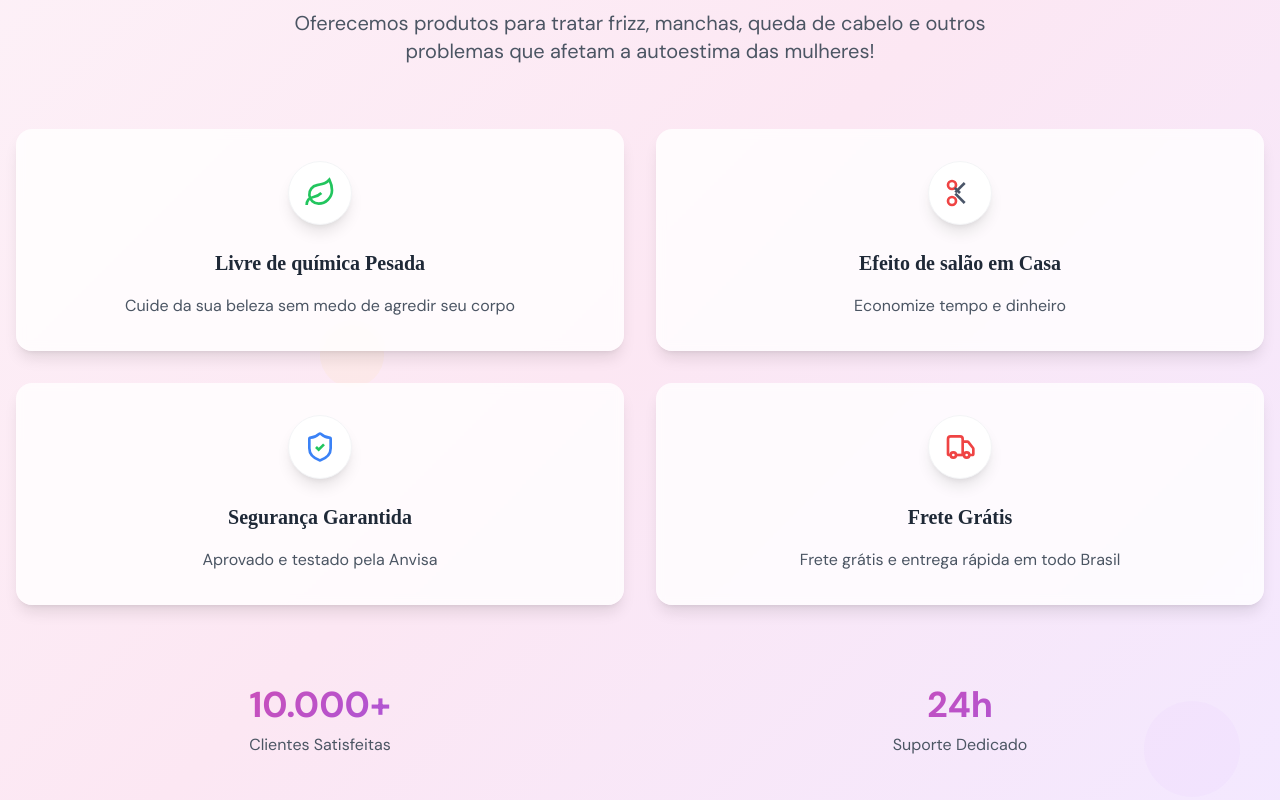
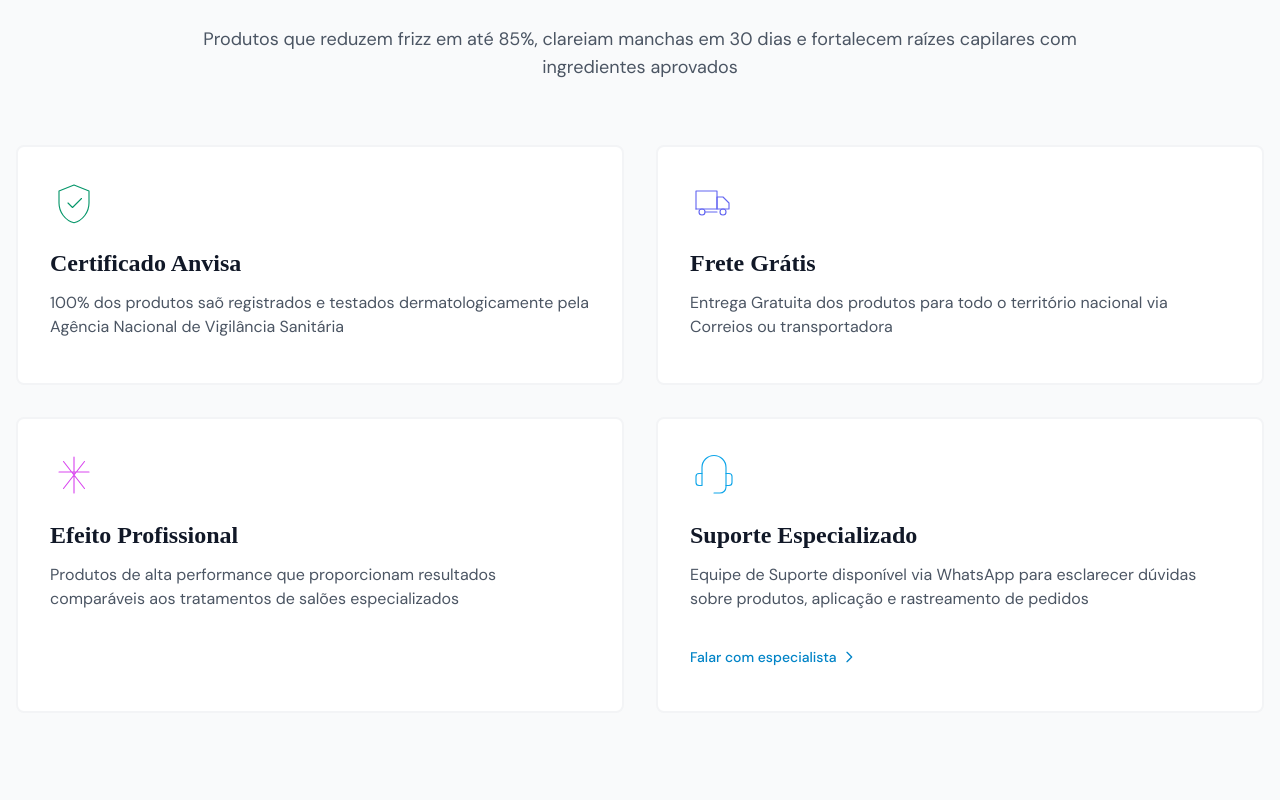
Before and after one commit to LucasNQ/lunara-atual, a React (Vite) app: page / in a window 1280 px wide. Shown: the part 3220-4020 px from the top of the page. Built offline with nearby package versions, Linux system fonts and the light colour scheme; a web font is replaced by a local one.

Commit message:
troquei o link de suporte Whatsapp e melhorei a seção benefícios

```diff
--- a/src/components/BenefitsSection.tsx
+++ b/src/components/BenefitsSection.tsx
@@ -1,109 +1,150 @@
 import React from 'react';
-import { Shield, Leaf, Scissors, Timer, Truck } from 'lucide-react';
-// Custom SVG Icons
-const LeafIcon = () => <svg viewBox="0 0 24 24" fill="none" stroke="currentColor" strokeWidth="2" className="w-8 h-8">
-    <path d="M11 20A7 7 0 0 1 9.8 6.1C15.5 5 17 4.48 19 2c1 2 2 4.18 2 8 0 5.5-4.78 10-10 10Z" stroke="#22c55e" />
-    <path d="M2 21c0-3 1.85-5.36 5.08-6C9.5 14.52 12 13 13 12" stroke="#22c55e" />
-  </svg>;
-const ScissorsIcon = () => <svg xmlns="http://www.w3.org/2000/svg" viewBox="0 0 24 24" fill="none" strokeWidth="2" className="w-8 h-8">
-    <circle cx="6" cy="6" r="3" stroke="#ef4444" />
-    <circle cx="6" cy="18" r="3" stroke="#ef4444" />
-    <line x1="8.12" y1="8.12" x2="12" y2="12" stroke="#4a5568" />
-    <line x1="15.5" y1="4.5" x2="8.5" y2="11.5" stroke="#4a5568" />
-    <line x1="15.5" y1="19.5" x2="8.5" y2="12.5" stroke="#4a5568" />
-  </svg>;
-const ShieldCheckIcon = () => <svg viewBox="0 0 24 24" fill="none" stroke="currentColor" strokeWidth="2" className="w-8 h-8">
-    <path d="M20 13c0 5-3.5 7.5-7.66 8.95a1 1 0 0 1-.67-.01C7.5 20.5 4 18 4 13V6a1 1 0 0 1 1-1c2 0 4.5-1.2 6.24-2.72a1.17 1.17 0 0 1 1.52 0C14.51 3.81 17 5 19 5a1 1 0 0 1 1 1z" stroke="#3b82f6" />
-    <path d="m9 12 2 2 4-4" stroke="#22c55e" />
-  </svg>;
-const HourglassIcon = () => <svg viewBox="0 0 24 24" fill="none" stroke="currentColor" strokeWidth="2" className="w-8 h-8">
-    <path d="M5 22h14" stroke="#fbbf24" />
-    <path d="M5 2h14" stroke="#fbbf24" />
-    <path d="M17 22v-4.172a2 2 0 0 0-.586-1.414L12 12l4.414-4.414A2 2 0 0 0 17 6.172V2" stroke="#fbbf24" />
-    <path d="M7 22v-4.172a2 2 0 0 1 .586-1.414L12 12 7.586 7.414A2 2 0 0 1 7 6.172V2" stroke="#fbbf24" />
-  </svg>;
-const TruckIcon = () => <svg viewBox="0 0 24 24" fill="none" stroke="currentColor" strokeWidth="2" className="w-8 h-8">
-    <path d="M14 18V6a2 2 0 0 0-2-2H5a2 2 0 0 0-2 2v11a1 1 0 0 0 1 1h2" stroke="#ef4444" />
-    <path d="M15 18H9" stroke="#ef4444" />
-    <path d="M19 18h2a1 1 0 0 0 1-1v-3.65a1 1 0 0 0-.22-.624l-3.48-4.35A1 1 0 0 0 17.52 8H14" stroke="#ef4444" />
-    <circle cx="17" cy="18" r="2" stroke="#ef4444" />
-    <circle cx="7" cy="18" r="2" stroke="#ef4444" />
-  </svg>;
+
 const BenefitsSection = () => {
-  const benefits = [{
-    icon: LeafIcon,
-    title: 'Livre de química Pesada',
-    description: 'Cuide da sua beleza sem medo de agredir seu corpo'
-  }, {
-    icon: ScissorsIcon,
-    title: 'Efeito de salão em Casa',
-    description: 'Economize tempo e dinheiro'
-  }, {
-    icon: ShieldCheckIcon,
-    title: 'Segurança Garantida',
-    description: 'Aprovado e testado pela Anvisa'
-  }, {
+  // Ícones SVG minimalistas profissionais (estilo lineart fino)
+  const CheckShieldIcon = () => (
+    <svg viewBox="0 0 64 64" fill="none" className="w-12 h-12">
+      <path d="M32 8L12 16v16c0 12.15 8.39 23.49 20 26.37 11.61-2.88 20-14.22 20-26.37V16L32 8z"
+            stroke="#059669" strokeWidth="1.5" strokeLinecap="round" strokeLinejoin="round"/>
+      <path d="M24 32l6 6 12-12" stroke="#059669" strokeWidth="1.5" strokeLinecap="round" strokeLinejoin="round"/>
+    </svg>
+  );
+
+  const TruckIcon = () => (
+    <svg viewBox="0 0 64 64" fill="none" className="w-12 h-12">
+      <path d="M8 16h28v24H8z" stroke="#6366f1" strokeWidth="1.5" strokeLinecap="round" strokeLinejoin="round"/>
+      <path d="M36 24h8l8 8v8h-16v-16z" stroke="#6366f1" strokeWidth="1.5" strokeLinecap="round" strokeLinejoin="round"/>
+      <circle cx="16" cy="44" r="4" stroke="#6366f1" strokeWidth="1.5"/>
+      <circle cx="44" cy="44" r="4" stroke="#6366f1" strokeWidth="1.5"/>
+      <path d="M20 44h16M8 40h0" stroke="#6366f1" strokeWidth="1.5" strokeLinecap="round"/>
+    </svg>
+  );
+
+  const SparkleIcon = () => (
+    <svg viewBox="0 0 64 64" fill="none" className="w-12 h-12">
+      <path d="M32 8v48M52 28H12M46 14L18 50M46 50L18 14"
+            stroke="#d946ef" strokeWidth="1.5" strokeLinecap="round"/>
+    </svg>
+  );
+
+  const HeadsetIcon = () => (
+    <svg viewBox="0 0 64 64" fill="none" className="w-12 h-12">
+      <path d="M48 30v-8c0-8.837-7.163-16-16-16s-16 7.163-16 16v8"
+            stroke="#0ea5e9" strokeWidth="1.5" strokeLinecap="round"/>
+      <path d="M16 30h-4a4 4 0 0 0-4 4v8a4 4 0 0 0 4 4h4v-16zM48 30h4a4 4 0 0 1 4 4v8a4 4 0 0 1-4 4h-4v-16z"
+            stroke="#0ea5e9" strokeWidth="1.5" strokeLinejoin="round"/>
+      <path d="M48 46v2a8 8 0 0 1-8 8h-8" stroke="#0ea5e9" strokeWidth="1.5" strokeLinecap="round"/>
+    </svg>
+  );
+
+  const benefits = [
+    {
+      id: 1,
+      icon: CheckShieldIcon,
+      title: 'Certificado Anvisa',
+      description: '100% dos produtos saõ registrados e testados dermatologicamente pela Agência Nacional de Vigilância Sanitária',
+      accent: 'emerald'
+    },
+    {
+      id: 2,
       icon: TruckIcon,
       title: 'Frete Grátis',
-    description: 'Frete grátis e entrega rápida em todo Brasil'
-  }];
-  return <section id="beneficios" className="py-20 gradient-bg relative overflow-hidden">
-      {/* Background Elements */}
-      <div className="absolute inset-0 opacity-5">
-        <div className="absolute top-10 left-10 w-32 h-32 bg-pink-400 rounded-full"></div>
-        <div className="absolute bottom-10 right-10 w-24 h-24 bg-purple-400 rounded-full"></div>
-        <div className="absolute top-1/2 left-1/4 w-16 h-16 bg-yellow-400 rounded-full"></div>
-      </div>
+      description: 'Entrega Gratuita dos produtos para todo o território nacional via Correios ou transportadora',
+      accent: 'indigo',
+    },
+    {
+      id: 3,
+      icon: SparkleIcon,
+      title: 'Efeito Profissional',
+      description: 'Produtos de alta performance que proporcionam resultados comparáveis aos tratamentos de salões especializados',
+      accent: 'fuchsia'
+    },
+    {
+      id: 4,
+      icon: HeadsetIcon,
+      title: 'Suporte Especializado',
+      description: 'Equipe de Suporte disponível via WhatsApp para esclarecer dúvidas sobre produtos, aplicação e rastreamento de pedidos',
+      accent: 'sky',
+      link: 'https://wa.me/?phone=5531984723813&text=Olá!+Gostaria+de+falar+com+o+suporte+da+Lunara.+Fico+no+aguardo.'
+    }
+  ];
 
-      <div className="container mx-auto px-4 relative z-10">
+  return (
+    <section id="beneficios" className="py-16 md:py-24 bg-gray-50">
+      <div className="container mx-auto px-4 max-w-7xl">
         {/* Header */}
-        <div className="text-center mb-16 fade-in">
-          <h2 className="md:text-5xl font-bold text-gray-800 mb-6 text-4xl">
-            O que faz milhares de mulheres <span className="text-gradient">escolherem a Lunara</span> todo mês
+        <div className="text-center mb-12 md:mb-16 max-w-4xl mx-auto">
+          <h2 className="text-3xl md:text-4xl lg:text-5xl font-bold text-gray-900 mb-4 md:mb-6">
+            Resultados Comprovados por{' '}
+            <span className="text-transparent bg-clip-text bg-gradient-to-r from-pink-600 to-purple-600">
+              Mais de 10 Mil Brasileiras
+            </span>
           </h2>
-          <p className="text-xl text-gray-600 max-w-3xl mx-auto">Oferecemos produtos para tratar frizz, manchas, queda de cabelo e outros problemas que afetam a autoestima das mulheres!</p>
+          <p className="text-base md:text-lg text-gray-600 leading-relaxed">
+            Produtos que reduzem frizz em até 85%, clareiam manchas em 30 dias e fortalecem raízes capilares com ingredientes aprovados
+          </p>
         </div>
 
         {/* Benefits Grid */}
-        <div className="grid md:grid-cols-2 lg:grid-cols-2 gap-8">
+        <div className="grid md:grid-cols-2 gap-6 lg:gap-8">
           {benefits.map((benefit, index) => {
             const IconComponent = benefit.icon;
-          return <div key={index} className={`group p-8 bg-white/80 backdrop-blur-sm rounded-2xl shadow-lg hover:shadow-2xl transition-all duration-300 hover:-translate-y-2 fade-in fade-in-delay-${index % 3 + 1}`}>
-                <div className="flex flex-col items-center text-center">
-                <div className="w-16 h-16 bg-white rounded-full flex items-center justify-center mb-6 group-hover:scale-110 transition-transform duration-300 shadow-lg border border-gray-100">
+            const accentColors = {
+              emerald: 'group-hover:border-emerald-500 group-hover:shadow-emerald-100',
+              indigo: 'group-hover:border-indigo-500 group-hover:shadow-indigo-100',
+              fuchsia: 'group-hover:border-fuchsia-500 group-hover:shadow-fuchsia-100',
+              sky: 'group-hover:border-sky-500 group-hover:shadow-sky-100'
+            };
+
+            return (
+              <div
+                key={benefit.id}
+                className={`
+                  group relative
+                  p-6 md:p-8
+                  bg-white
+                  border-2 border-gray-100
+                  rounded-lg
+                  transition-all duration-300
+                  hover:shadow-xl
+                  ${accentColors[benefit.accent]}
+                `}
+              >
+                {/* Icon */}
+                <div className="mb-5">
                   <IconComponent />
                 </div>
 
-                  <h3 className="text-xl font-bold text-gray-800 mb-4">
+                {/* Content */}
+                <h3 className="text-xl md:text-2xl font-bold text-gray-900 mb-3">
                   {benefit.title}
                 </h3>
 
-                  <p className="text-gray-600 leading-relaxed">
+                <p className="text-gray-600 text-sm md:text-base leading-relaxed mb-3">
                   {benefit.description}
                 </p>
+
+                {/* Optional Link */}
+                {benefit.link && (
+                  <a
+                    href={benefit.link}
+                    target="_blank"
+                    rel="noopener noreferrer"
+                    className="inline-flex items-center text-sm font-medium text-sky-600 hover:text-sky-700 mt-3 transition-colors"
+                  >
+                    Falar com especialista
+                    <svg className="w-4 h-4 ml-1" fill="none" viewBox="0 0 24 24" stroke="currentColor">
+                      <path strokeLinecap="round" strokeLinejoin="round" strokeWidth={2} d="M9 5l7 7-7 7" />
+                    </svg>
+                  </a>
+                )}
               </div>
-              </div>;
+            );
           })}
         </div>
+      </div>
+    </section>
+  );
+};
 
-        {/* Stats Section */}
-        <div className="mt-20 grid grid-cols-2 gap-8 fade-in fade-in-delay-3">
-          {[{
-          number: '10.000+',
-          label: 'Clientes Satisfeitas'
-        }, {
-          number: '24h',
-          label: 'Suporte Dedicado'
-        }].map((stat, index) => <div key={index} className="text-center">
-              <div className="text-3xl md:text-4xl font-bold text-gradient mb-2">
-                {stat.number}
-              </div>
-              <div className="text-gray-600">
-                {stat.label}
-              </div>
-            </div>)}
-        </div>
-      </div>
-    </section>;
-};
 export default BenefitsSection;
--- a/src/components/FAQSection.tsx
+++ b/src/components/FAQSection.tsx
@@ -82,7 +82,7 @@ const FAQSection = () => {
           </p>
           <div className="flex justify-center">
             <a
-              href="https://wa.me/5531984723813?text=Oi!+Estava+no+site+da+Lunara+e+estou+com+algumas+dúvidas.+Voc%C3%AA+pode+me+ajudar?+"
+              href="https://wa.me/?phone=5531984723813&text=Olá!+Gostaria+de+falar+com+o+suporte+da+Lunara.+Fico+no+aguardo."
               target="_blank"
               rel="noopener noreferrer"
               className="bg-green-500 hover:bg-green-600 text-white px-6 py-3 rounded-full font-semibold hover:shadow-lg transition-all duration-200 inline-block"
--- a/src/components/FloatingWhatsAppButton.tsx
+++ b/src/components/FloatingWhatsAppButton.tsx
@@ -16,7 +16,7 @@ const FloatingWhatsAppButton = () => {
   const [isModalOpen, setIsModalOpen] = useState(false);
 
   const handleWhatsAppRedirect = () => {
-    window.open('https://wa.me/5531984723813?text=Oi!+Estava+no+site+da+Lunara+e+estou+com+algumas+dúvidas.+Voc%C3%AA+pode+me+ajudar?+', '_blank');
+    window.open('https://wa.me/?phone=5531984723813&text=Olá!+Gostaria+de+falar+com+o+suporte+da+Lunara.+Fico+no+aguardo.', '_blank');
     setIsModalOpen(false);
   };
 
@@ -40,7 +40,6 @@ const FloatingWhatsAppButton = () => {
         <DialogContent className="w-[calc(100vw-2rem)] max-w-md rounded-2xl">
           <DialogHeader className="text-center">
             <DialogTitle className="flex items-center justify-center gap-2 text-xl font-bold">
-              <MessageCircle className="h-6 w-6 text-green-500" />
               Chamar no Suporte?
             </DialogTitle>
             <DialogDescription className="text-base pt-2">
--- a/src/components/Footer.tsx
+++ b/src/components/Footer.tsx
@@ -29,7 +29,7 @@ const Footer = () => {
             <h4 className="text-base sm:text-lg font-semibold">Suporte</h4>
             <ul className="space-y-2 text-white text-sm sm:text-base">
               <li>
-                <a href="https://wa.me/5531984723813?text=Oi!+Estava+no+site+da+Lunara+e+estou+com+algumas+d%C3%BAvidas.+Voc%C3%AA+pode+me+ajudar?+" target="_blank" rel="noopener noreferrer" className="hover:text-pink-400 transition-colors inline-block py-0">Suporte WhatsApp</a>
+                <a href="https://wa.me/?phone=5531984723813&text=Olá!+Gostaria+de+falar+com+o+suporte+da+Lunara.+Fico+no+aguardo." target="_blank" rel="noopener noreferrer" className="hover:text-pink-400 transition-colors inline-block py-0">Suporte WhatsApp</a>
               </li>
 
 
```
Also changed, not shown: donde-estas.txt. Lines whose indentation alone changed are shown as unchanged.
